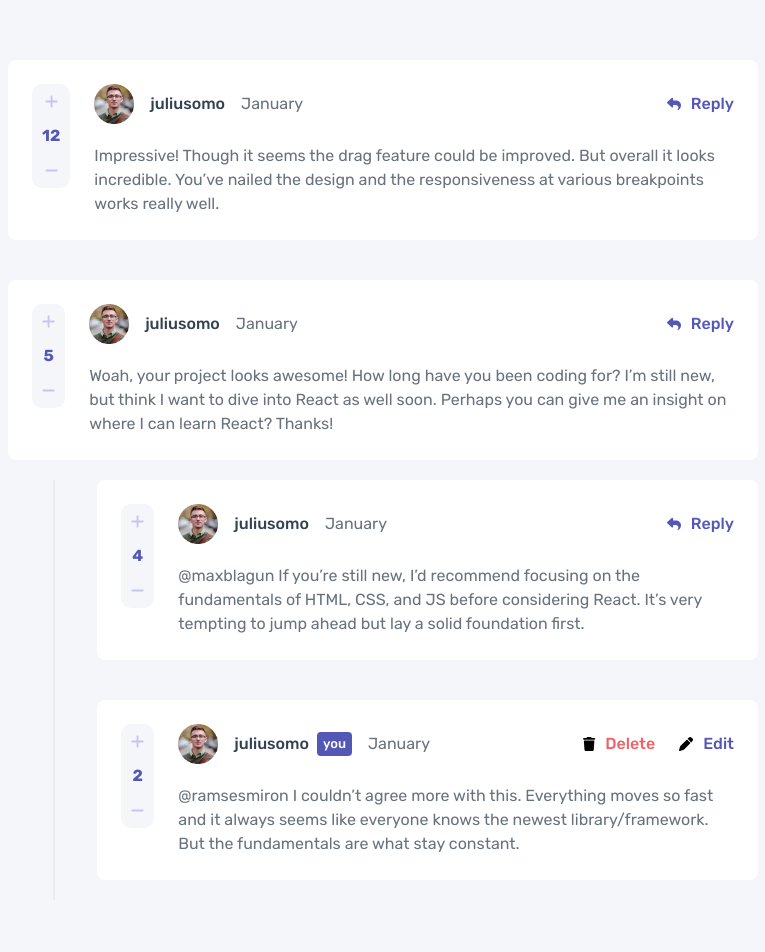
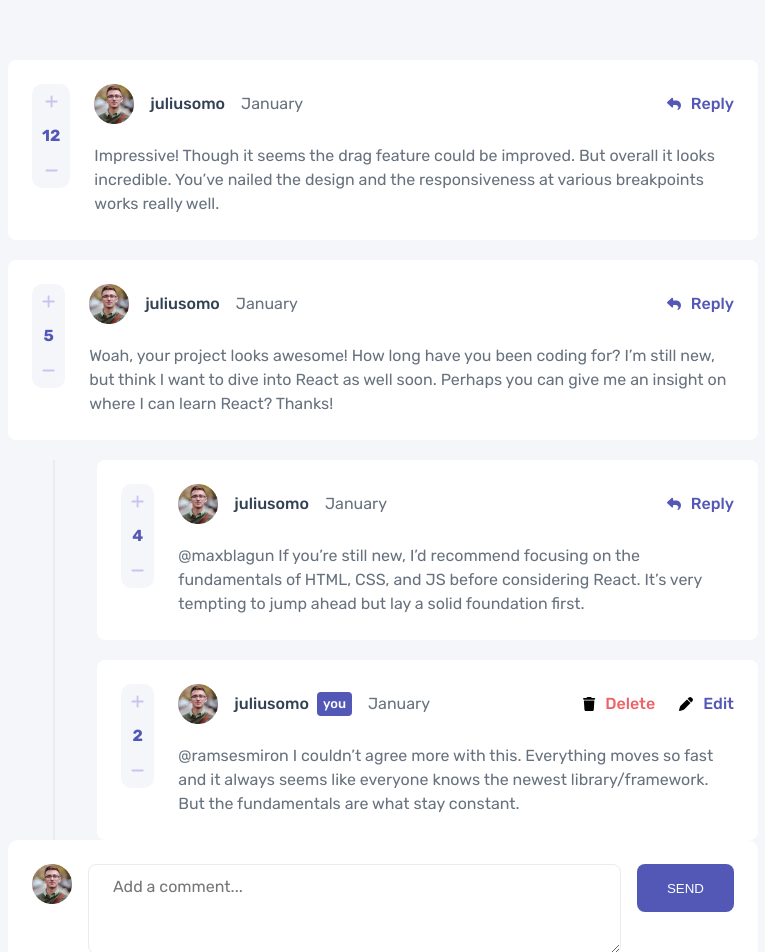
Before and after one commit to Leonardo-G/front-mentor-comments, a Next.js app: page / in a window 1280 px wide. Shown: the top 952 px of the page, without its empty margins (257-1022 px from the left). Before the commit the page ends 900 px from the top, so only its background shows below. Built offline with nearby package versions, Linux system fonts and the light colour scheme.

Commit message:
chat component

```diff
--- /dev/null
+++ b/components/button/Button.tsx
@@ -0,0 +1,12 @@
+import React, { FC } from 'react';
+import { Btn } from '../../styled/globals/globals';
+
+interface Props {
+    title: string;
+}
+
+export const Button: FC<Props> = ({ title }) => {
+    return (
+        <Btn>{ title }</Btn>
+    )
+}
--- /dev/null
+++ b/components/chat/Chat.tsx
@@ -0,0 +1,22 @@
+import React, { useContext } from 'react'
+import { StateContext } from '../../context/StateContext'
+import { Background, Circle, FlexRow, TextArea } from '../../styled/globals/globals'
+import { Button } from '../button/Button'
+import { ImageCircle } from '../image/ImageCircle'
+
+export const Chat = () => {
+
+    const { user } = useContext( StateContext );
+
+    return (
+        <Background color='#fff' padding={ 24 }>
+            <FlexRow gap={ 16 }>
+                <ImageCircle src={ user.urlImage }/>
+                <TextArea
+                   placeholder='Add a comment...'
+                />
+                <Button title='SEND'/>
+            </FlexRow>
+        </Background>
+    )
+}
--- a/components/comments/Comment.tsx
+++ b/components/comments/Comment.tsx
@@ -80,7 +80,7 @@ export const Comment: FC<IComment | IReply> = ({ comment, date, idUser, rate, id
                 </FlexRow>
             </CommentGroup>
             {
-                replies.length > 0 &&
+                replies.some( r => r.idComment === id) &&
                 <Replys
                     replies={ replies.filter( r => r.idComment === id) }
                 />
--- a/pages/index.tsx
+++ b/pages/index.tsx
@@ -1,4 +1,5 @@
 import React from 'react'
+import { Chat } from '../components/chat/Chat'
 
 import { CommentsContainer } from '../components/comments/CommentsContainer'
 import { LayoutPage } from '../components/layout/LayoutPage'
@@ -7,6 +8,7 @@ const HomePage = () => {
     return (
         <LayoutPage>
             <CommentsContainer />
+            <Chat />
         </LayoutPage>
     )
 }
--- a/styled/globals/globals.ts
+++ b/styled/globals/globals.ts
@@ -81,3 +81,25 @@ export const Icon = styled.div`
     }
 
 `
+
+export const TextArea = styled.textarea`
+    border: 1px solid #E9EBF0;
+    border-radius: 8px;
+    background: #FFFFFF;
+    outline: none;
+    min-height: 90px;
+    max-height: 90px;
+    padding: 12px 24px;
+    flex: auto;
+    font-size: 16px;
+`
+
+export const Btn = styled.button`
+    background: #5357B6;
+    border-radius: 8px;
+    cursor: pointer;
+    padding: 12px 30px;
+    color: #fff;
+    height: 48px;
+    border: none;
+`
--- a/styles/globals.css
+++ b/styles/globals.css
@@ -9,7 +9,7 @@ html{
 }
 
 
-body{
+body, textarea{
   background: #F5F6FA;
   font-family: "Rubik", sans-serif;
 }
```
